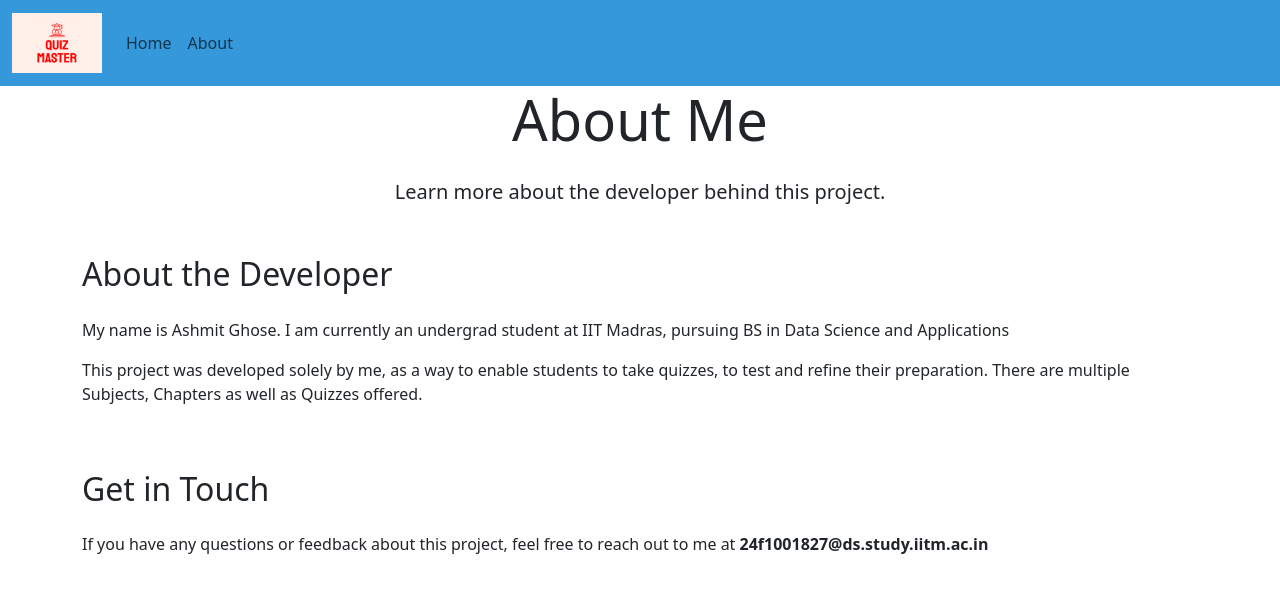
After one commit to 24f1001827/quiz-master, a Flask app: page /about in a window 1280 px wide. The commit adds this page. Shown: the top 593 px of the page. Run offline with Flask 3, Linux system fonts and the light colour scheme; some libraries are stand-ins or nearby versions.

Commit message:
Created About Page

```diff
--- a/controller/routes.py
+++ b/controller/routes.py
@@ -13,6 +13,10 @@ def home():
             return redirect(url_for('user_dashboard', user_id = current_user.id))
     else:
          return render_template("home.html")
+
+@app.route('/about')
+def about():
+    return render_template('about.html')
 
 @app.route('/subject/<int:subject_id>')
 @login_required
@@ -34,4 +38,9 @@ def quiz_details(quiz_id):
     quiz = Quiz.query.get_or_404(quiz_id)
     questions = quiz.questions
     current_date = datetime.today().date()
-    return render_template('quiz_details.html', quiz=quiz, questions=questions, current_date=current_date)
+    if current_user.role == 'user':
+        user = User.query.get_or_404(current_user.id)
+        attempt = Score.query.filter_by(user_id = user.id, quiz_id = quiz.id)
+        if attempt:
+            return render_template('quiz_details.html', quiz=quiz, questions=questions, current_date=current_date, user = user)
+    return render_template('quiz_details.html', quiz=quiz, questions=questions, current_date=current_date, user = None)
--- /dev/null
+++ b/templates/about.html
@@ -0,0 +1,29 @@
+{% extends "base.html" %}
+
+{% block title %} About {% endblock %}
+
+{% block content %}
+  <div class="container">
+    <h1 class="display-4 text-center mb-4">About Me</h1>
+    <p class="lead text-center mb-5">Learn more about the developer behind this project.</p>
+  </div>
+
+  <div class="container">
+    <div class="row">
+      <div class="col-md-12">
+        <h2 class="mb-4">About the Developer</h2>
+        <p> My name is Ashmit Ghose. I am currently an undergrad student at IIT Madras, pursuing BS in Data Science and Applications</p>
+        <p>This project was developed solely by me, as a way to enable students to take quizzes, to test and refine their preparation. There are multiple Subjects, Chapters as well as Quizzes offered.</p>
+      </div>
+    </div>
+  </div>
+
+  <div class="container mt-5">
+    <h2 class="mb-4">Get in Touch</h2>
+    <div class="row">
+      <div class="col-md-12">
+        <p>If you have any questions or feedback about this project, feel free to reach out to me at <strong>24f1001827@ds.study.iitm.ac.in </strong></p>
+      </div>
+    </div>
+  </div>
+{% endblock %}
--- a/templates/navbar.html
+++ b/templates/navbar.html
@@ -59,6 +59,9 @@
           <li class = "nav-item">
             <a class = "nav-link" href = {{ url_for('home') }}>Home</a>
           </li>
+          <li class = "nav-item">
+            <a class = "nav-link" href = {{ url_for('about') }}>About</a>
+          </li>
           {% endif %}
         </ul>
         {% if current_user.is_authenticated %}
```
Also changed, not shown: templates/quiz_details.html (+7 -1 lines).
